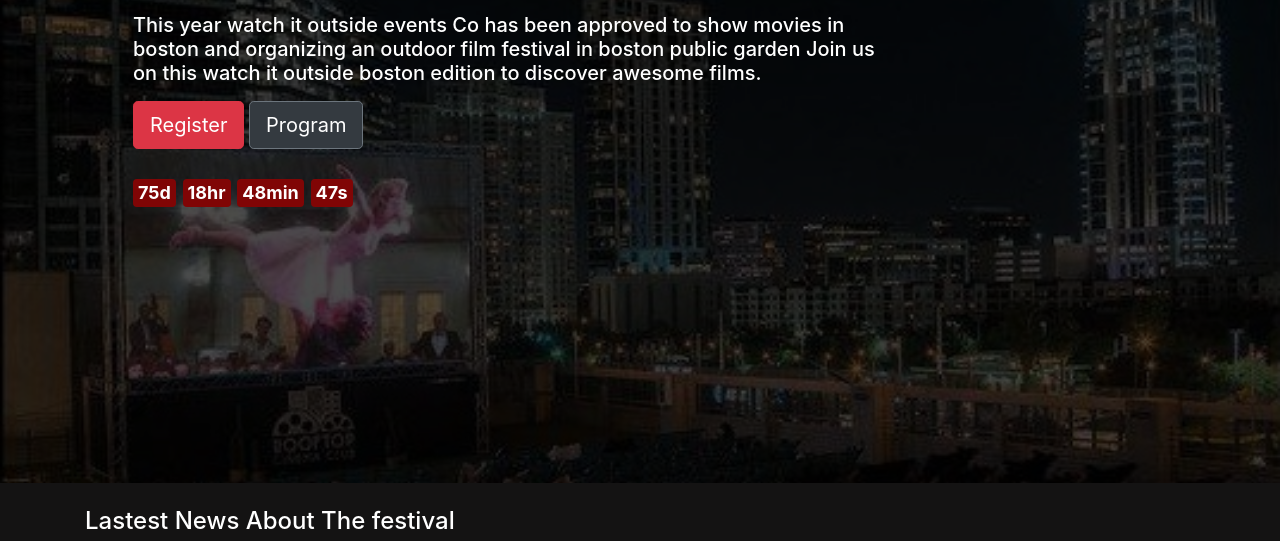
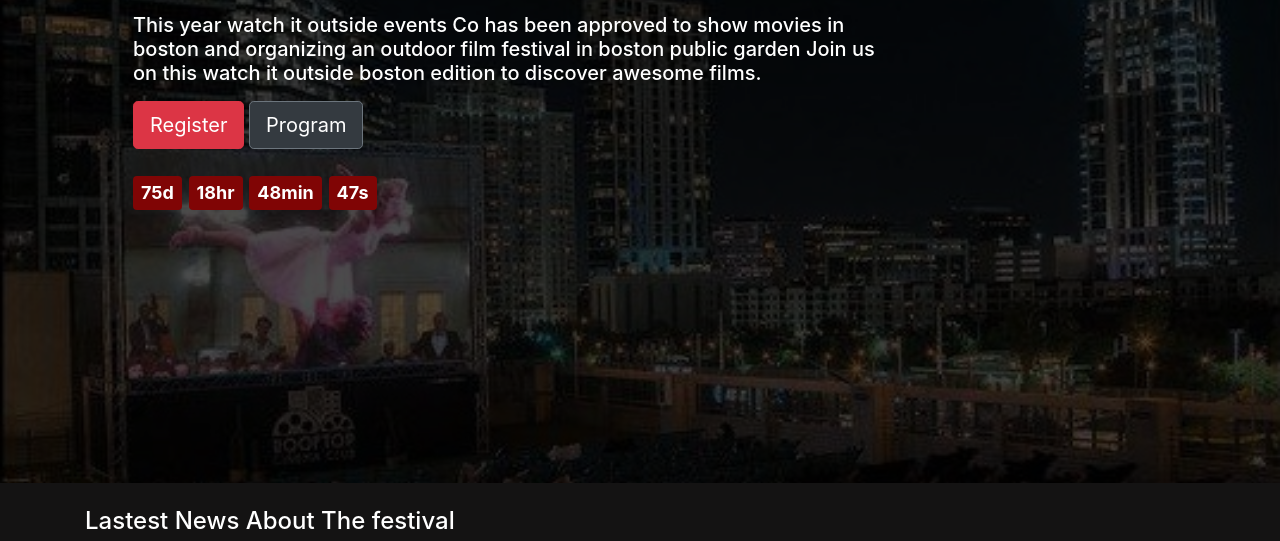
Before and after one commit to jenniekibiri/watchit-outside, a plain HTML site: page public/index.html in a window 1280 px wide. Shown: the part 190-731 px from the top of the page. Drawn offline with nearby package versions, Linux system fonts and the light colour scheme.

Commit message:
🎨 Add bootstrap padding to countdown text

```diff
--- a/css/style.css
+++ b/css/style.css
@@ -82,22 +82,18 @@ ul {
 }
 
 .days {
-    padding: 5px;
     background-color: rgb(128, 5, 5);
 }
 
 .hours {
-    padding: 5px;
     background-color: rgb(128, 5, 5);
 }
 
 .minutes {
-    padding: 5px;
     background-color: rgb(128, 5, 5);
 }
 
 .seconds {
-    padding: 5px;
     background-color: rgb(128, 5, 5);
 }
 
--- a/public/index.html
+++ b/public/index.html
@@ -91,10 +91,10 @@
                     <div class="row">
                         <div class="col-sm-12 ml-4">
                             <div class="countdown ml-4">
-                                <span class="days badge" id="day"></span>
-                                <span class="hours badge" id="hour"></span>
-                                <span class="minutes badge" id="minute"></span>
-                                <span class="seconds badge" id="second"></span>
+                                <span class="days badge p-2" id="day"></span>
+                                <span class="hours badge p-2" id="hour"></span>
+                                <span class="minutes badge p-2" id="minute"></span>
+                                <span class="seconds badge p-2" id="second"></span>
                             </div>
                             <p id="demo"></p>
                         </div>
```
